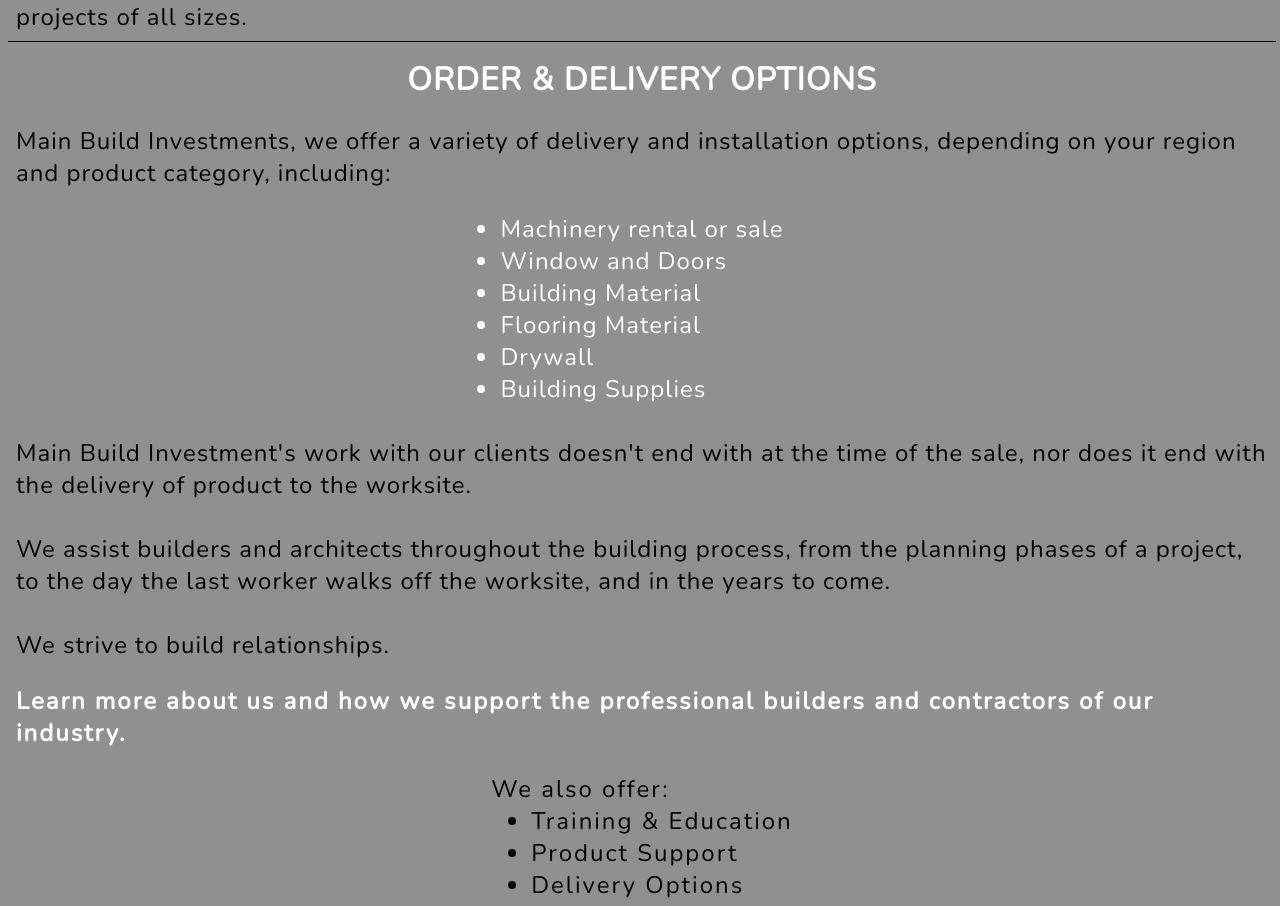
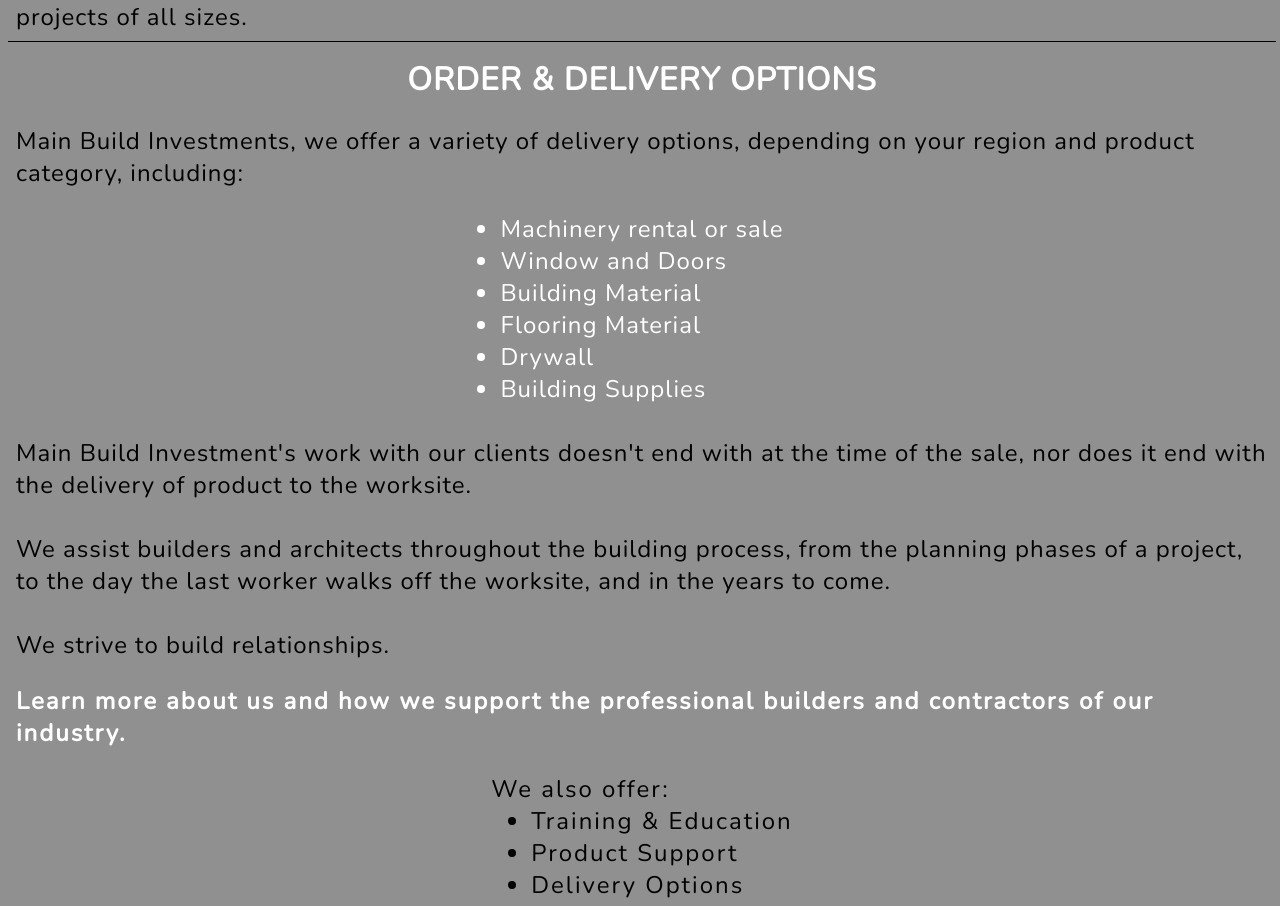
Before and after one commit to Fahd-M/MainBuildInvestmentInc, a React (Create React App) app: page / in a window 1280 px wide. Shown: the part 2848-3754 px from the top of the page. Built offline with nearby package versions, Linux system fonts and the light colour scheme.

Commit message:
typo fix

```diff
--- a/src/components/Main/Main.js
+++ b/src/components/Main/Main.js
@@ -80,7 +80,7 @@
           <h3 className="installation__title"> Order & Delivery Options </h3>
 
           <p className="installation__text">
-            Main Build Investments, we offer a variety of delivery and installation options, depending on your region and product category, including:
+            Main Build Investments, we offer a variety of delivery options, depending on your region and product category, including:
 
           </p>
           <ul className="installation__list">
```
